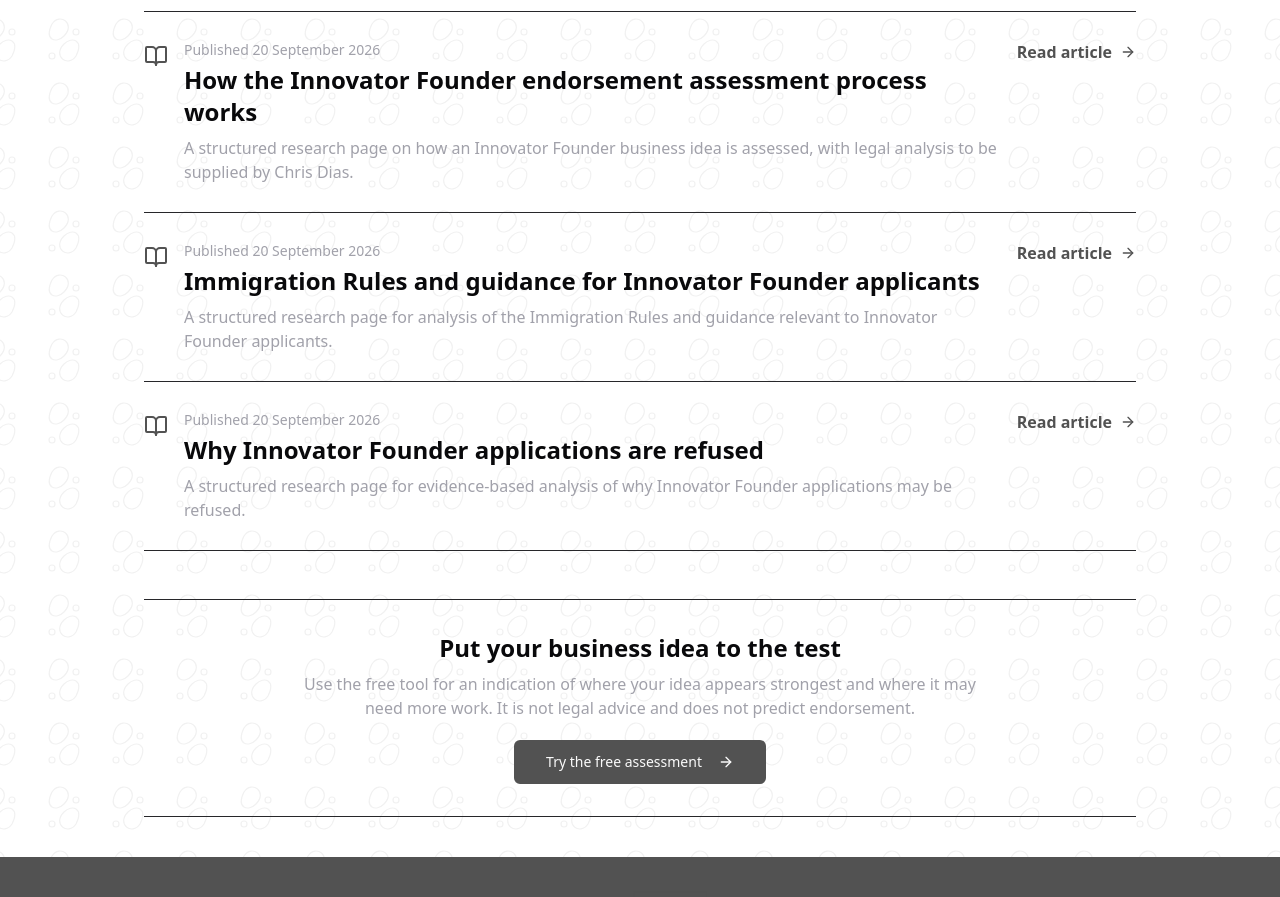
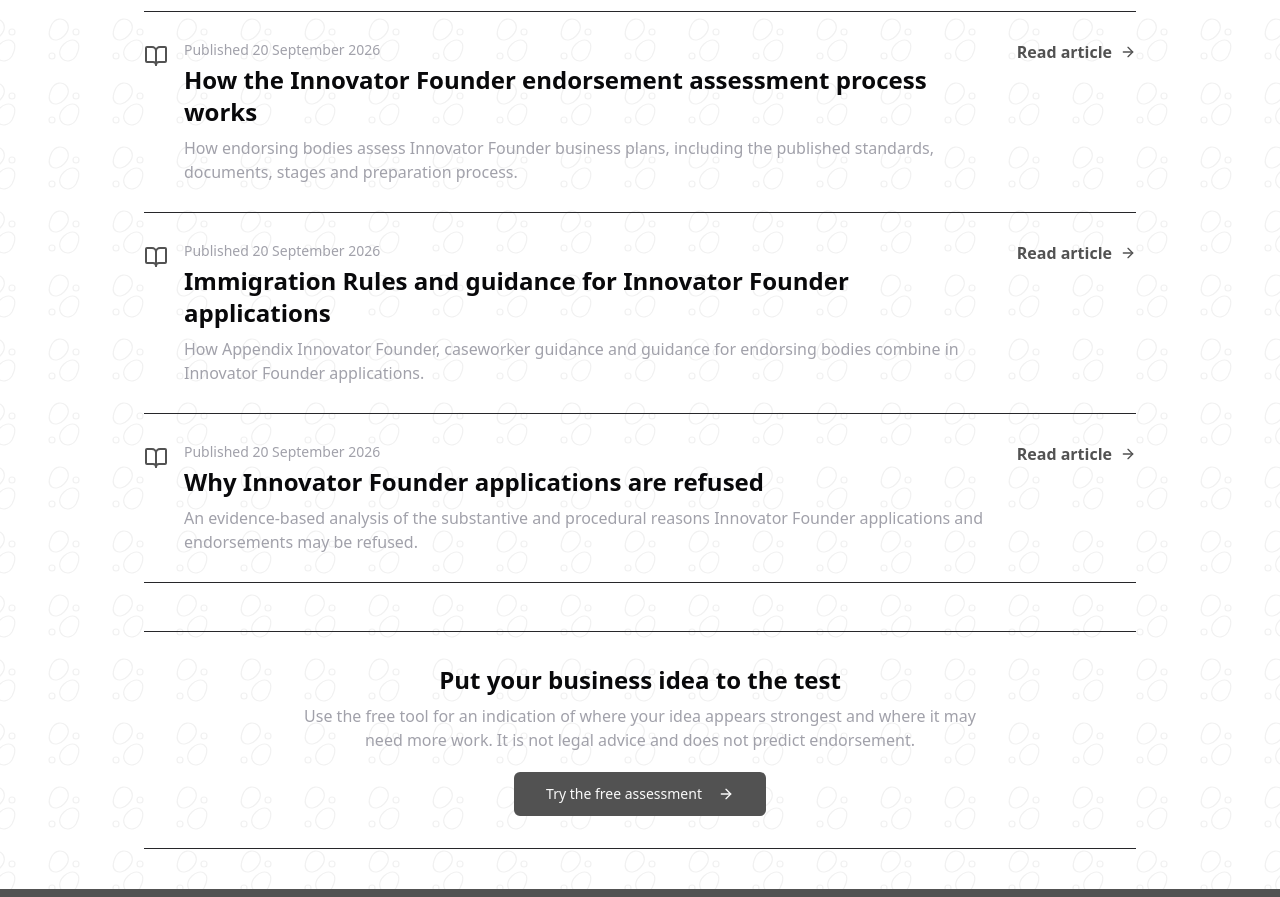
Before and after one commit to cbmak75/ukinnovator, a React (Vite) app: page /research in a window 1280 px wide. Shown: the part 820-1717 px from the top of the page. Built offline with nearby package versions, Linux system fonts and the light colour scheme.

Commit message:
Changes
Co-authored-by: cbmak75 <199757868+cbmak75@users.noreply.github.com>

```diff
--- a/src/content/siteContent.ts
+++ b/src/content/siteContent.ts
@@ -63,7 +63,7 @@ export const researchArticles = [
   {
     slug: "endorsement-assessment-process",
     title: "How the Innovator Founder endorsement assessment process works",
-    description: "A structured research page on how an Innovator Founder business idea is assessed, with legal analysis to be supplied by Chris Dias.",
+    description: "How endorsing bodies assess Innovator Founder business plans, including the published standards, documents, stages and preparation process.",
     published: "20 September 2026",
     sections: [
       "Purpose and scope of endorsement",
@@ -75,8 +75,8 @@ export const researchArticles = [
   },
   {
     slug: "immigration-rules-and-guidance",
-    title: "Immigration Rules and guidance for Innovator Founder applicants",
-    description: "A structured research page for analysis of the Immigration Rules and guidance relevant to Innovator Founder applicants.",
+    title: "Immigration Rules and guidance for Innovator Founder applications",
+    description: "How Appendix Innovator Founder, caseworker guidance and guidance for endorsing bodies combine in Innovator Founder applications.",
     published: "20 September 2026",
     sections: [
       "Legal framework",
@@ -89,7 +89,7 @@ export const researchArticles = [
   {
     slug: "why-applications-are-refused",
     title: "Why Innovator Founder applications are refused",
-    description: "A structured research page for evidence-based analysis of why Innovator Founder applications may be refused.",
+    description: "An evidence-based analysis of the substantive and procedural reasons Innovator Founder applications and endorsements may be refused.",
     published: "20 September 2026",
     sections: [
       "Different decision points",
```
Also changed, not shown: src/content/legalPageContent.json (+1 -1 lines).
